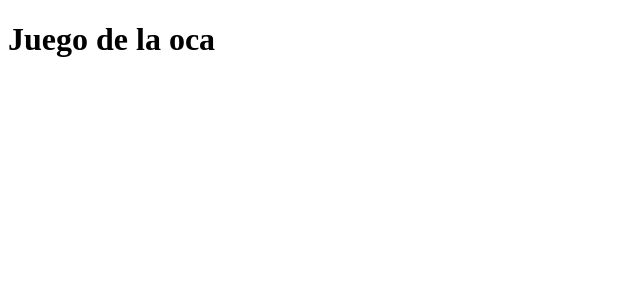
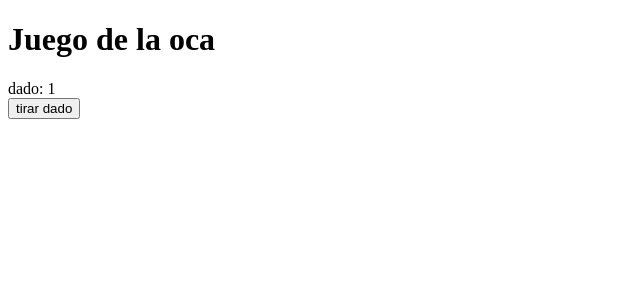
Before and after one commit to lidiapdiaz/practice-react, a React (Vite) app in the folder Goose-game/: page / in a window 1280 px wide. Shown: the top 300 px of the page, without its empty margins (0-640 px from the left). Built offline with nearby package versions, Linux system fonts and the light colour scheme.

Commit message:
Creamos el dado en una rama nueva

```diff
--- a/Goose-game/src/App.jsx
+++ /dev/null
@@ -1,11 +0,0 @@
-
-function App() {
-
-  return (
-    <>
-    <h1>Juego de la oca</h1>
-    </>
-  )
-}
-
-export default App
--- /dev/null
+++ b/Goose-game/src/Board.jsx
@@ -0,0 +1,13 @@
+import Dice from "./Dice"
+
+function Board() {
+
+  return (
+    <>
+    <h1>Juego de la oca</h1>
+    <Dice/>
+    </>
+  )
+}
+
+export default Board
--- /dev/null
+++ b/Goose-game/src/Dice.jsx
@@ -0,0 +1,21 @@
+import { useState } from "react"
+
+function Dice() {
+//Crear estado, cada vez que se tire el dado, aparezca el resultado
+const [rollDice, setRollDice] = useState(1);
+
+const handleRollDice = () =>{
+    const numberDice =  Math.floor(Math.random() * 6) + 1;
+    setRollDice(numberDice);
+}
+
+
+return (
+    <>
+    <div>dado: {rollDice}</div>
+    <button onClick={handleRollDice}> tirar dado</button>
+    </>
+)
+}
+
+export default Dice
--- a/Goose-game/src/main.jsx
+++ b/Goose-game/src/main.jsx
@@ -1,9 +1,9 @@
 import { StrictMode } from 'react'
 import { createRoot } from 'react-dom/client'
-import App from './App.jsx'
+import Board from './Board.jsx'
 
 createRoot(document.getElementById('root')).render(
   <StrictMode>
-    <App />
+    <Board />
   </StrictMode>,
 )
```
